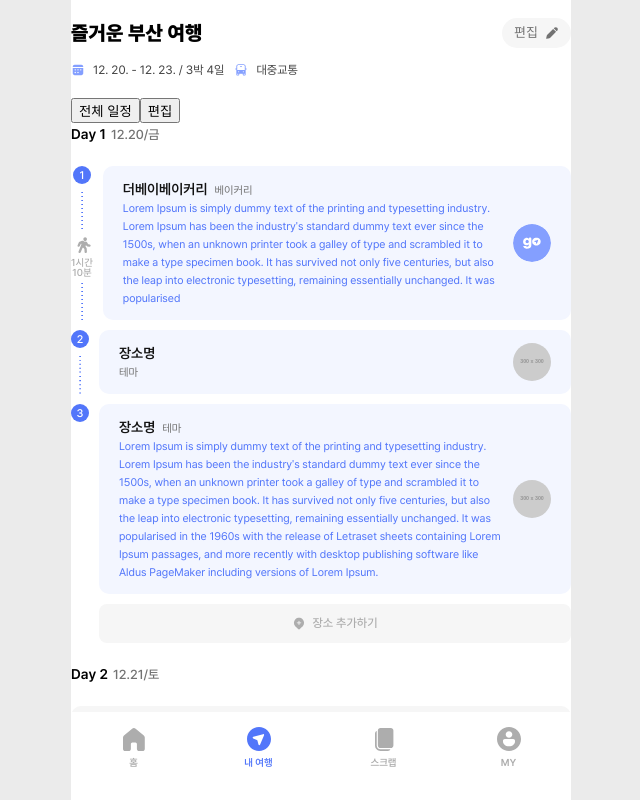
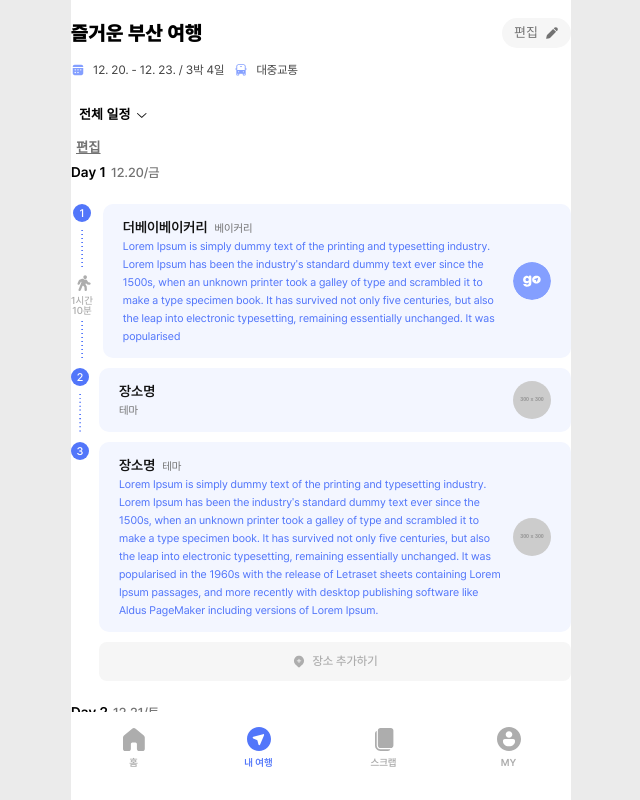
Before and after one commit to SugarSyrup/gabozago_FE, a React (Vite) app: page /mytrip/1 in a window 1280 px wide. Shown: the whole page, without its empty margins (319-959 px from the left). Built offline with nearby package versions, Linux system fonts and the light colour scheme.

Commit message:
feat(#18): 일정 목록 편집 버튼 및 필터 버튼 스타일링

```diff
--- a/src/components/tripDetail/TripPlanList.tsx
+++ b/src/components/tripDetail/TripPlanList.tsx
@@ -18,8 +18,8 @@ function TripPlanList({ days, plan = [] }: Props) {
 
   return (
     <S.Container>
-      <button>전체 일정</button>
-      <button>편집</button>
+      <S.DayFilterButton onClick={() => {}}>전체 일정</S.DayFilterButton>
+      <S.EditButton>편집</S.EditButton>
       <S.PlaceListContainer>
         {plan.map((dayPlan) => (
           <div>
--- a/src/styles/tripDetail/TripPlanList.style.ts
+++ b/src/styles/tripDetail/TripPlanList.style.ts
@@ -1,7 +1,53 @@
 import styled from "styled-components";
+import bottomArrowImage from "../../assets/icons/arrow_bottom.svg";
 
 export const Container = styled.div`
   width: 100%;
+`;
+export const DayFilterButton = styled.button`
+  display: flex;
+  justify-content: center;
+  align-items: center;
+  padding: 5px 0px 5px 8px;
+  border-radius: 8px;
+  border: 0;
+  background-color: transparent;
+  font-size: 13px;
+  line-height: 22px;
+  font-weight: 700;
+  cursor: pointer;
+
+  &:hover {
+    background-color: ${({ theme }) => theme.gray05};
+  }
+  &:active {
+    background-color: ${({ theme }) => theme.gray04};
+  }
+
+  &::after {
+    content: "";
+    display: block;
+    width: 24px;
+    height: 24px;
+    background: url(${bottomArrowImage}) no-repeat center;
+  }
+`;
+export const EditButton = styled.button`
+  padding: 5px;
+  border: 0;
+  border-radius: 5px;
+  background-color: transparent;
+  font-weight: 600;
+  text-decoration: underline;
+  cursor: pointer;
+  color: ${({ theme }) => theme.gray01};
+
+  &:hover {
+    background-color: ${({ theme }) => theme.gray05};
+  }
+  &:active {
+    background-color: ${({ theme }) => theme.gray04};
+  }
 `;
 export const DayInfo = styled.p`
   margin-bottom: 20px;
```
Also changed, not shown: src/assets/icons/arrow_bottom.svg (added).
